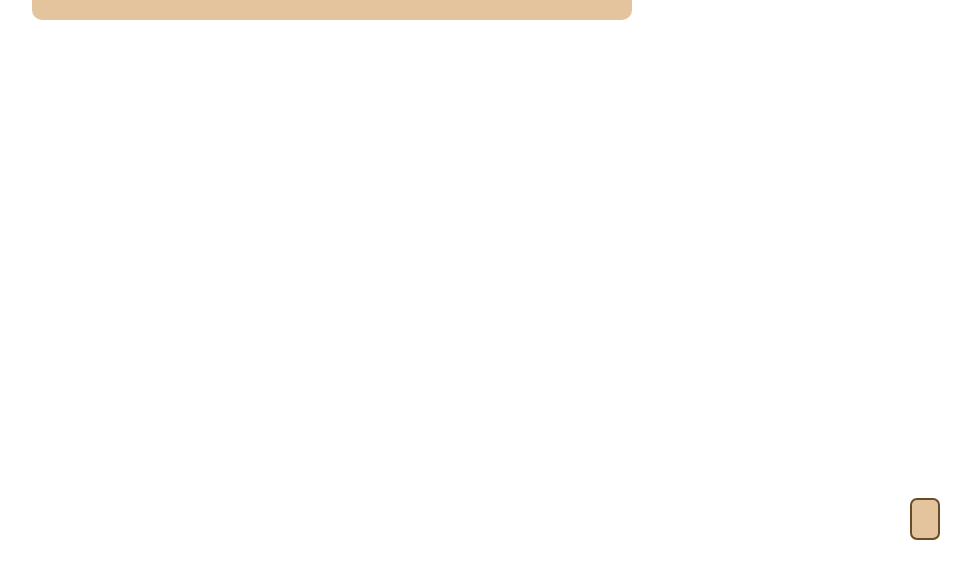
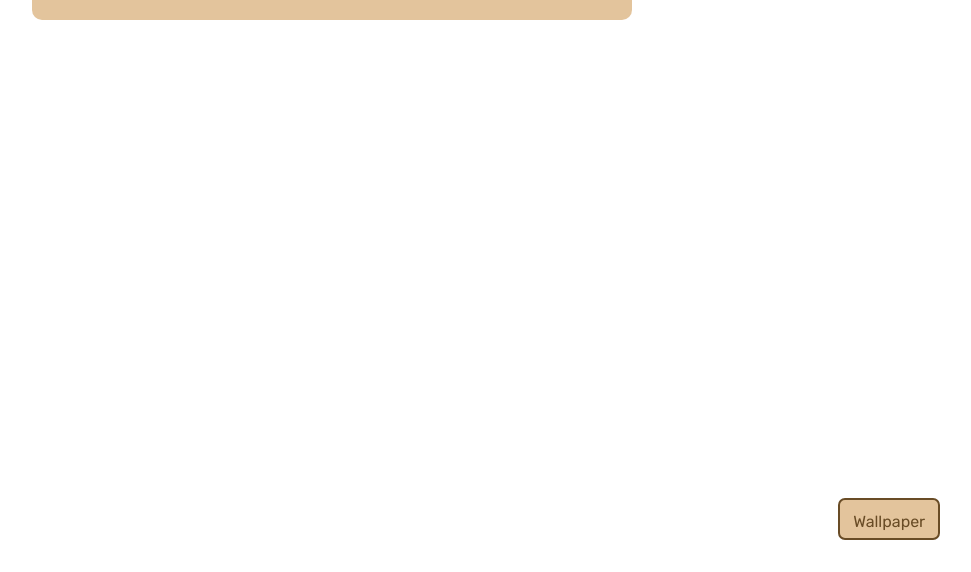
Before and after one commit to shakyasaurabh/Todolist, a plain HTML site: page index.html in a window 1280 px wide. Shown: the part 228-800 px from the top of the page, without its empty margins (308-1279 px from the left). Drawn offline with Linux system fonts and the light colour scheme.

Commit message:
button fix

```diff
--- a/index.html
+++ b/index.html
@@ -21,7 +21,7 @@
             <ul id="listitems">
             </ul>
         </div>
-        <button id="change-background"></button>
+        <button id="change-background">Wallpaper</button>
     </div>
     <script src="app.js"></script>
 </body>
```
